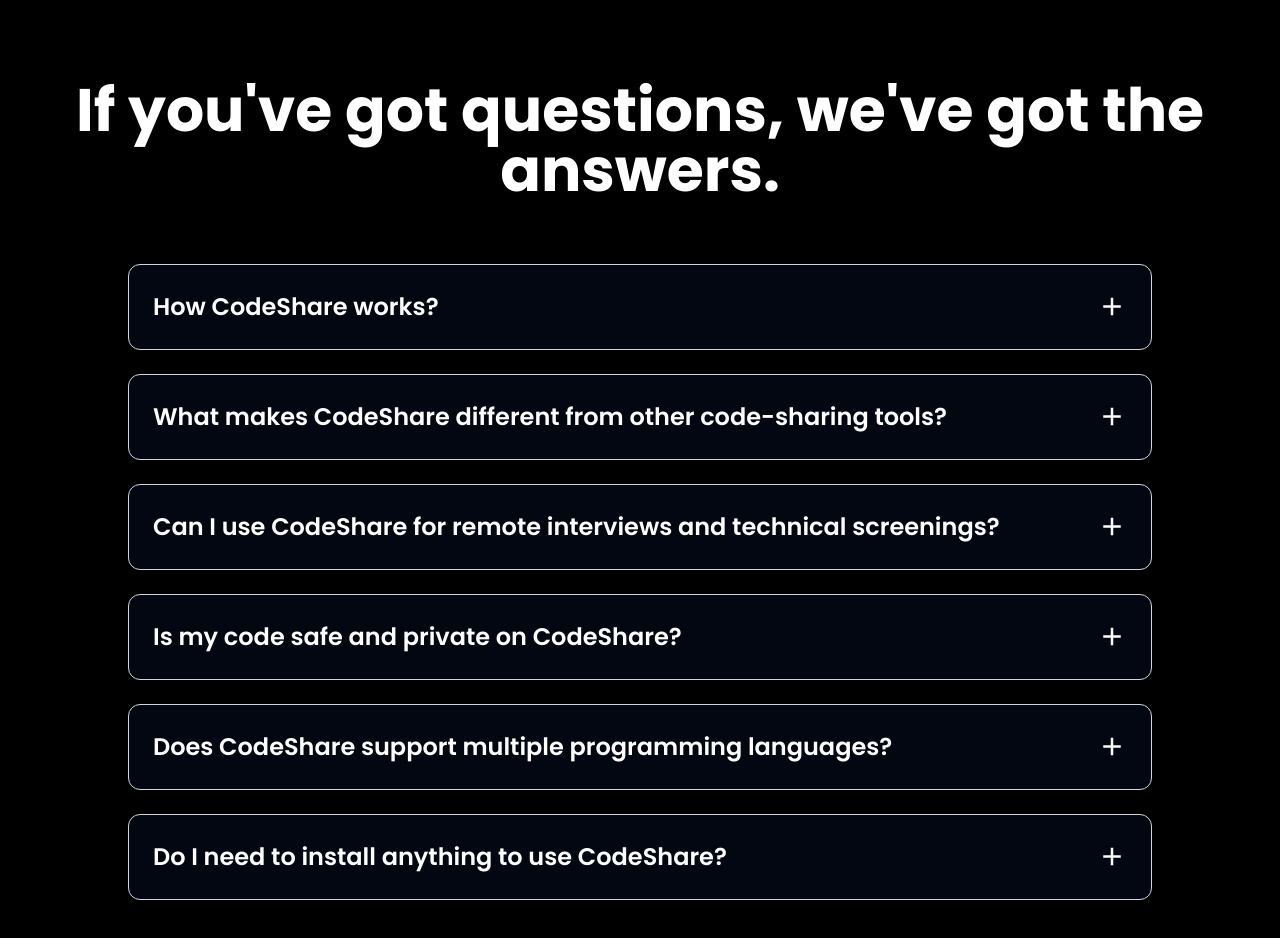
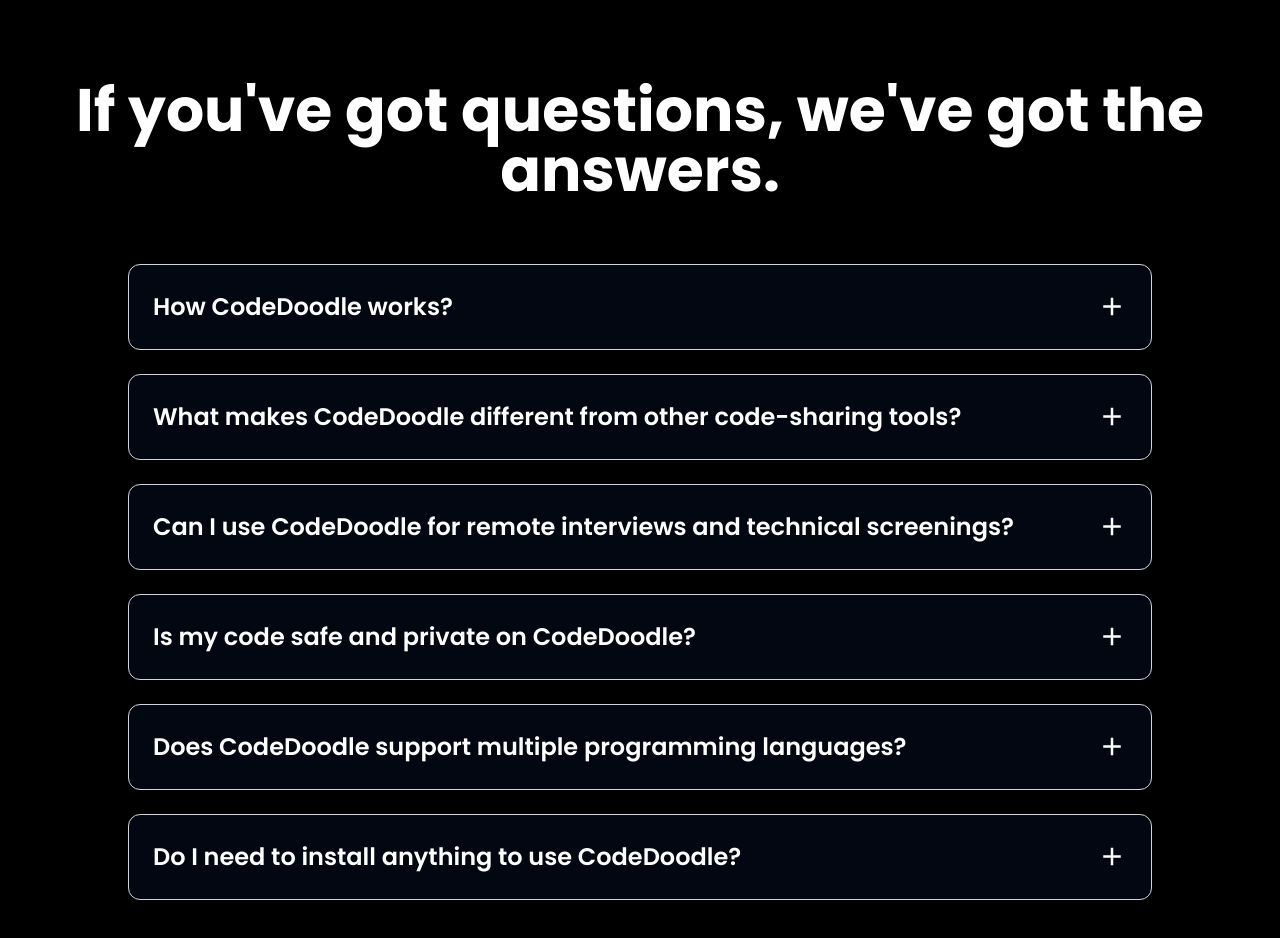
Before and after one commit to aditya-kumar-patraan1/Code-Doodle-Editor, a React (Vite) app in the folder Client/: page /about in a window 1280 px wide. Shown: the top 938 px of the page. Built offline with nearby package versions, Linux system fonts and the light colour scheme; no server answers.

Commit message:
Update FAQ.jsx

```diff
--- a/Client/src/components/FAQ.jsx
+++ b/Client/src/components/FAQ.jsx
@@ -5,34 +5,34 @@
 function FAQ({isLightMode,setisLightMode}) {
   const questions_answer = [
     {
-      ques: "How CodeShare works?",
+      ques: "How CodeDoodle works?",
       ans:
         "Our code-sharing website is a real-time collaborative coding platform that allows developers to write, edit, and share code seamlessly in an interactive environment. It supports multiple programming languages, live code execution, and built-in chat for instant communication. Whether you're working on a team project, conducting coding interviews, or teaching, our platform ensures smooth collaboration with features like version control, cloud storage, and customizable themes for an enhanced coding experience.",
     },
     {
-      ques: "What makes CodeShare different from other code-sharing tools?",
+      ques: "What makes CodeDoodle different from other code-sharing tools?",
       ans:
-        "Unlike traditional pastebin-style tools, CodeShare offers real-time collaboration, syntax highlighting, live preview support, chat integration, and project-based sharing — all in one place.",
+        "Unlike traditional pastebin-style tools, CodeDoodle offers real-time collaboration, syntax highlighting, live preview support, chat integration, and project-based sharing — all in one place.",
     },
     {
-      ques: "Can I use CodeShare for remote interviews and technical screenings?",
+      ques: "Can I use CodeDoodle for remote interviews and technical screenings?",
       ans:
-        "Yes! CodeShare provides a live coding environment with communication tools, perfect for interviews, pair programming, and mentorship sessions.",
+        "Yes! CodeDoodle provides a live coding environment with communication tools, perfect for interviews, pair programming, and mentorship sessions.",
     },
     {
-      ques: "Is my code safe and private on CodeShare?",
+      ques: "Is my code safe and private on CodeDoodle?",
       ans:
         "Definitely. We offer password-protected rooms, role-based access control, and encryption during code transmission to keep your data secure.",
     },
     {
-      ques: "Does CodeShare support multiple programming languages?",
+      ques: "Does CodeDoodle support multiple programming languages?",
       ans:
         "Yes! We support over 40 programming languages including JavaScript, Python, C++, Java, and more — each with syntax highlighting.",
     },
     {
-      ques: "Do I need to install anything to use CodeShare?",
+      ques: "Do I need to install anything to use CodeDoodle?",
       ans:
-        "Nope! CodeShare is fully web-based. Just open your browser, create or join a room, and you're good to go — no downloads needed.",
+        "Nope! CodeDoodle is fully web-based. Just open your browser, create or join a room, and you're good to go — no downloads needed.",
     },
   ];
 
```
